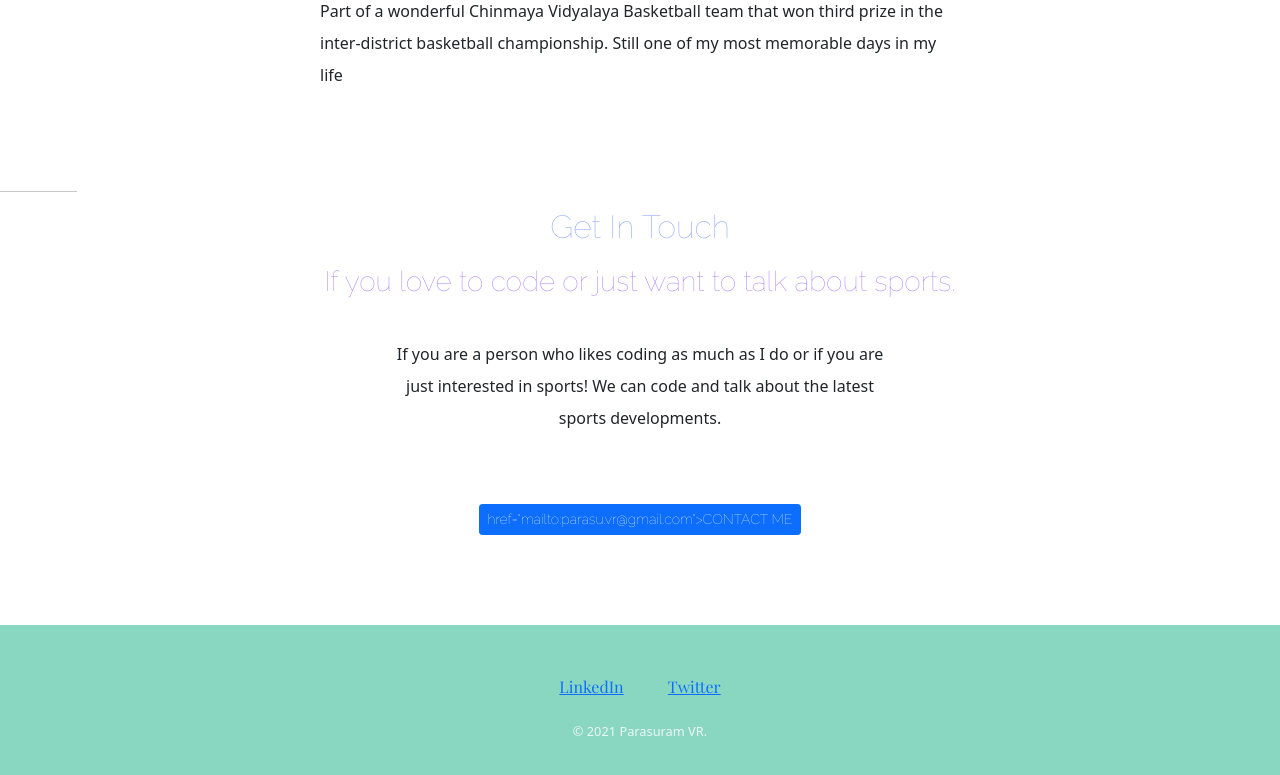
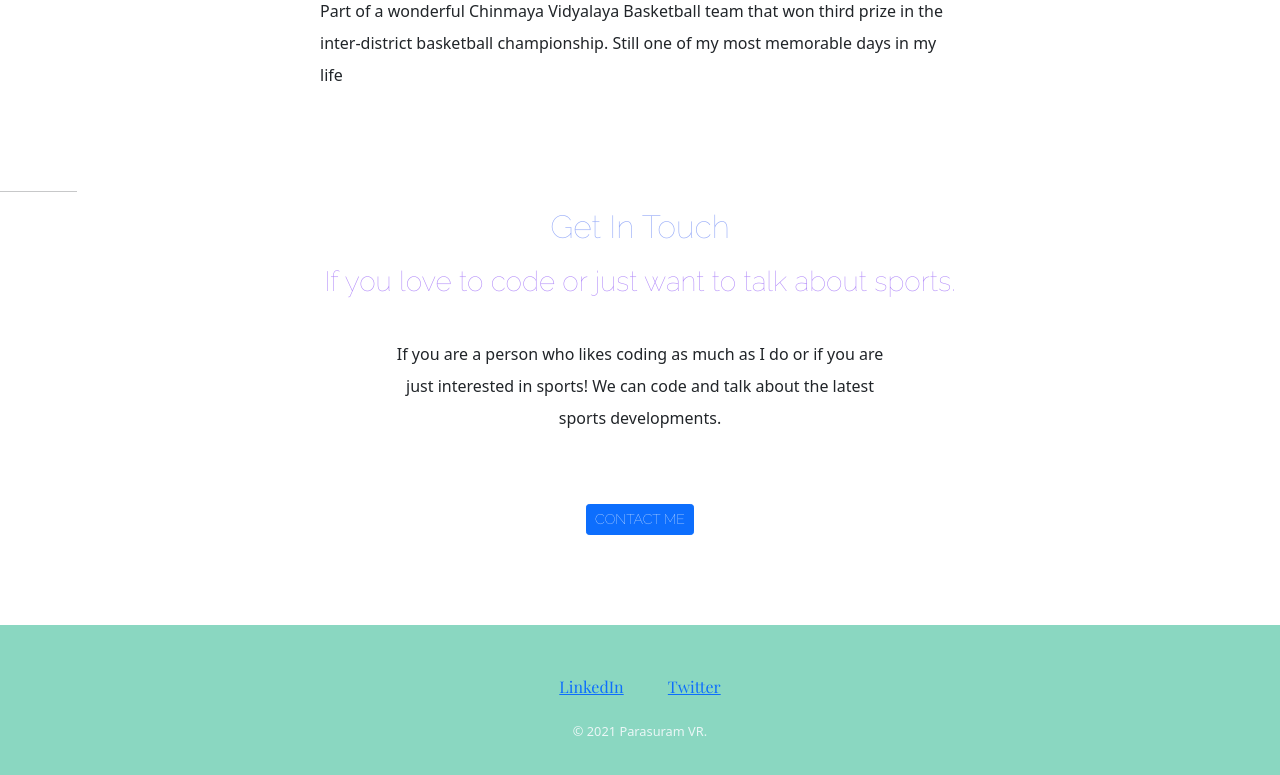
Before and after one commit to parasu-coder/cv, a plain HTML site: page index.html in a window 1280 px wide. Shown: the part 1427-2202 px from the top of the page. Drawn offline with nearby package versions, Linux system fonts and the light colour scheme.

Commit message:
Update index.html

```diff
--- a/index.html
+++ b/index.html
@@ -51,7 +51,7 @@
       <h2>Get In Touch</h2>
       <h3>If you love to code or just want to talk about sports.</h3>
       <p class="contact-message">If you are a person who likes coding as much as I do or if you are just interested in sports! We can code and talk about the latest sports developments.</p>
-      <a class="btn btn-primary btn-sm"> href="mailto:parasu.vr@gmail.com">CONTACT ME</a>
+      <a class="btn btn-primary btn-sm" href="mailto:parasu.vr@gmail.com">CONTACT ME</a>
     </div>
   </div>
 
```
